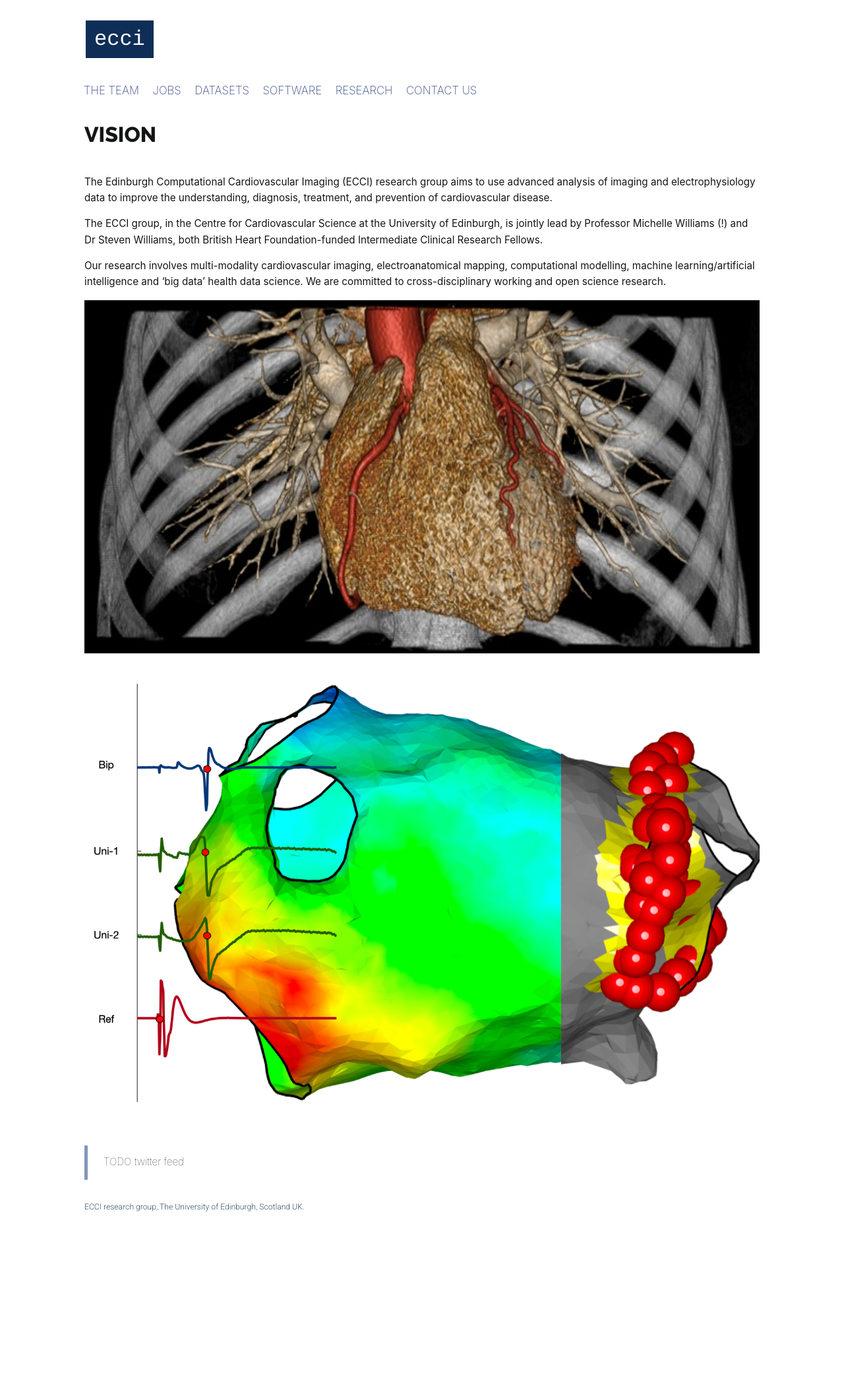
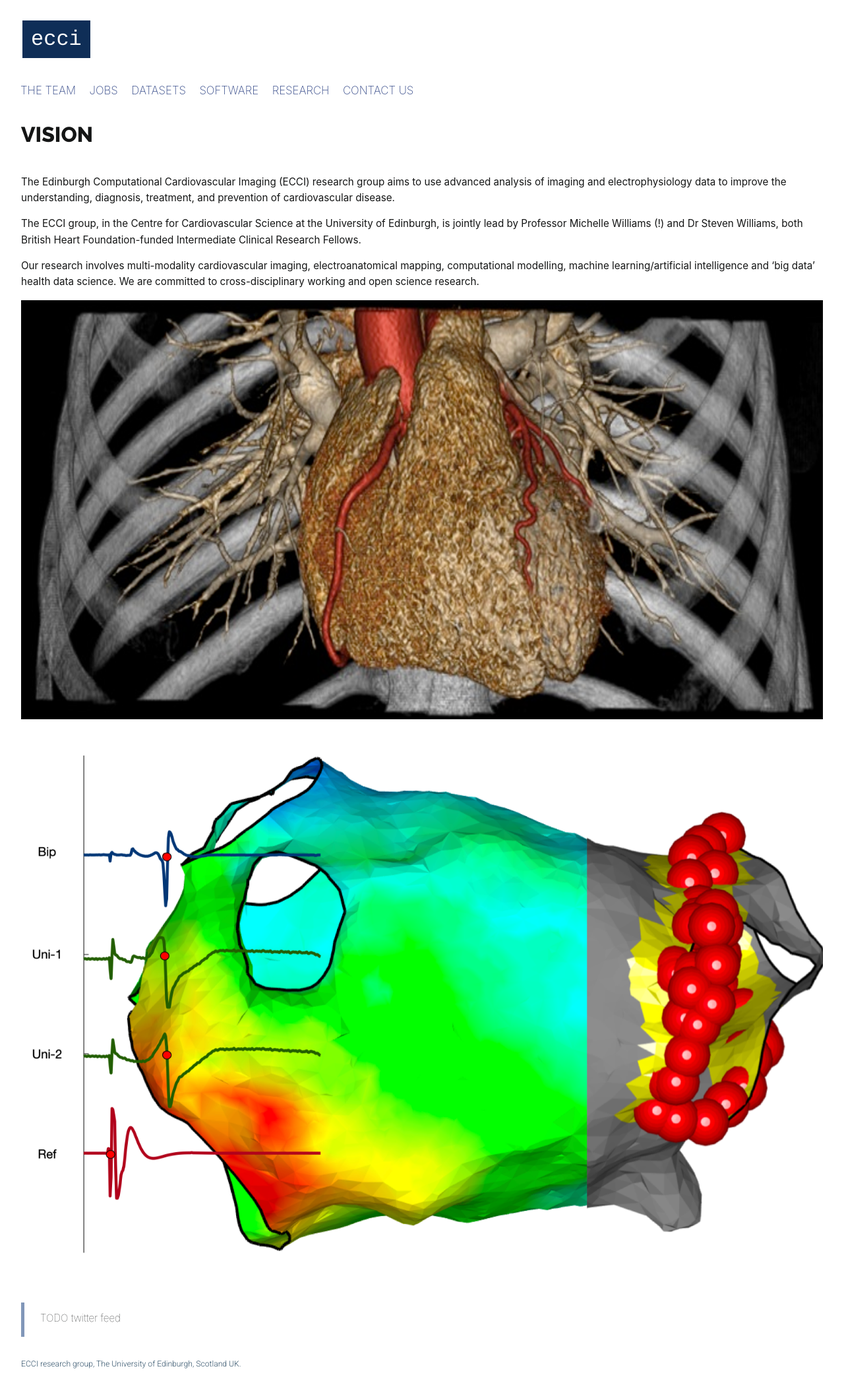
Before and after one commit to ecci-cvs/ecci-cvs.github.io, a Jekyll site: the page built from index.md, in a window 1280 px wide. Shown: the whole page at 66% size. Built offline with Jekyll 4.4.1, drawn with Linux system fonts in a browser that asks for light colours; some web fonts are replaced; before the commit the page ends 1859 px from its top, so only the background shows below that.

Commit message:
Wider still

```diff
--- a/css/main.css
+++ b/css/main.css
@@ -57,7 +57,7 @@ header h1 a:hover {
     margin-right: auto;
     padding-right: 32px;
     padding-left: 32px;
-    max-width: 1024px;
+    max-width: 1280px;
 }
 #current {
     background-color: #b91414;
@@ -336,7 +336,7 @@ code {
 @media (min-width: 704px) {
 
     #main, footer {
-        width: 1024px;
+        max-width: 1280px;
         margin-left: auto;
         margin-right: auto;
     }
```
